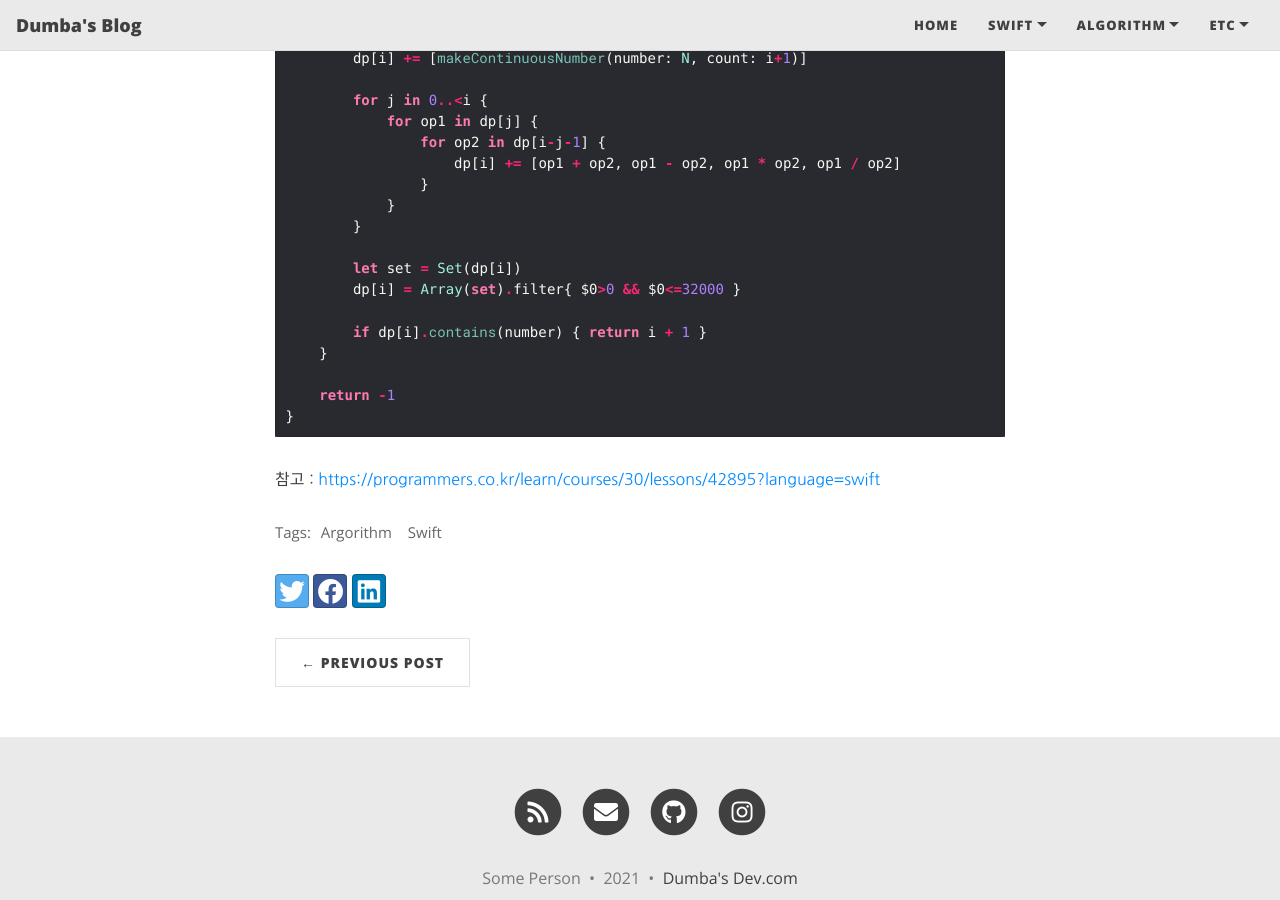
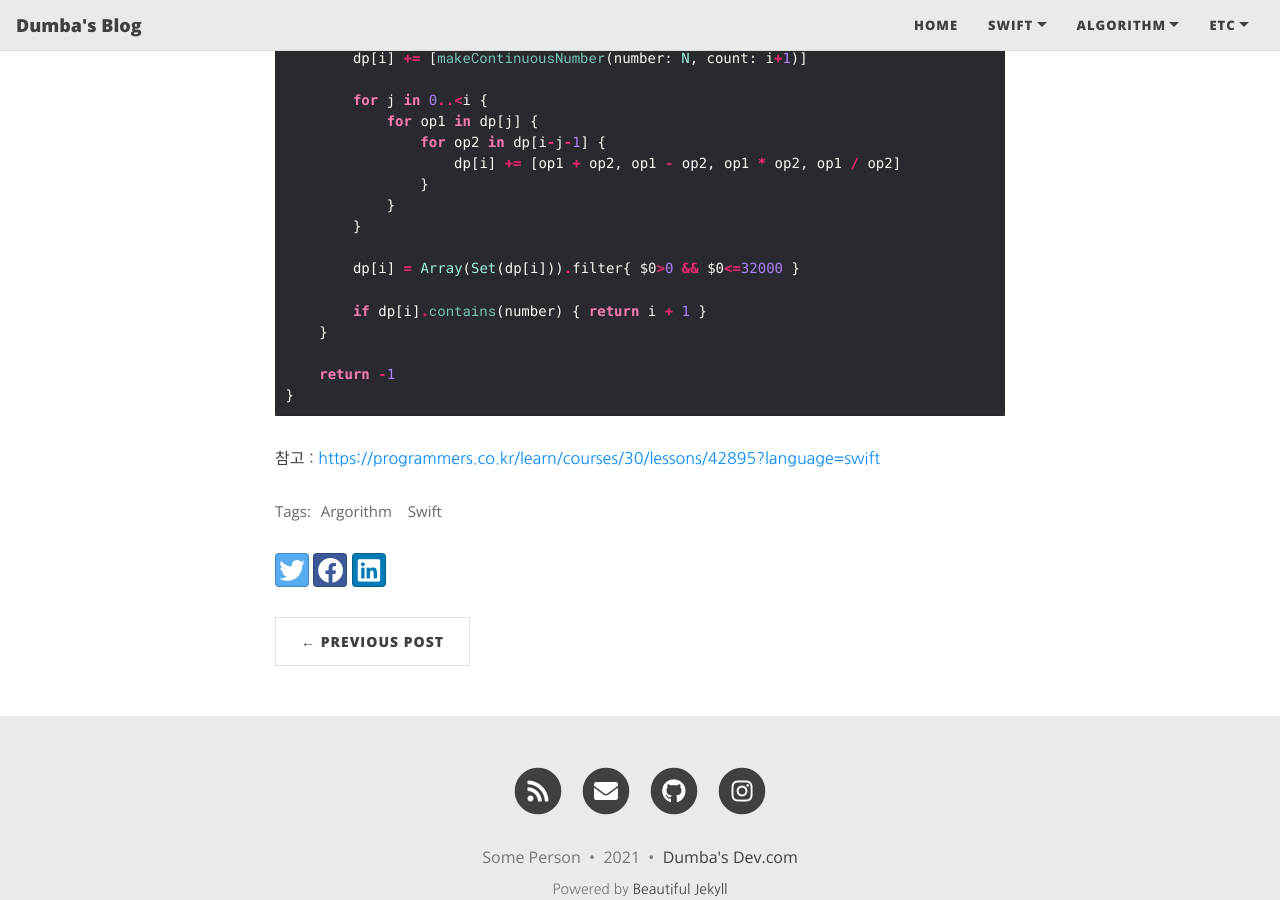
Before and after one commit to ghis22130/ghis22130.github.io, a Jekyll site: the page built from _posts/Swift/2021-07-15-프로그래머스_동적계획법_N으로 표현.md, in a window 1280 px wide and 900 px high, scrolled down 1857 px. Built offline with Jekyll 4.4.1, drawn with Linux system fonts in a browser that asks for light colours; nearby versions of some CDN libraries.

Commit message:
docs: post new algorithm with swift

```diff
--- a/_posts/Swift/2021-07-15-프로그래머스_동적계획법_N으로 표현.md
+++ b/_posts/Swift/2021-07-15-프로그래머스_동적계획법_N으로 표현.md
@@ -84,8 +84,7 @@
             }
         }
 
-        let set = Set(dp[i])
-        dp[i] = Array(set).filter{ $0>0 && $0<=32000 }
+        dp[i] = Array(Set(dp[i])).filter{ $0>0 && $0<=32000 }
 
         if dp[i].contains(number) { return i + 1 }
     }
```
